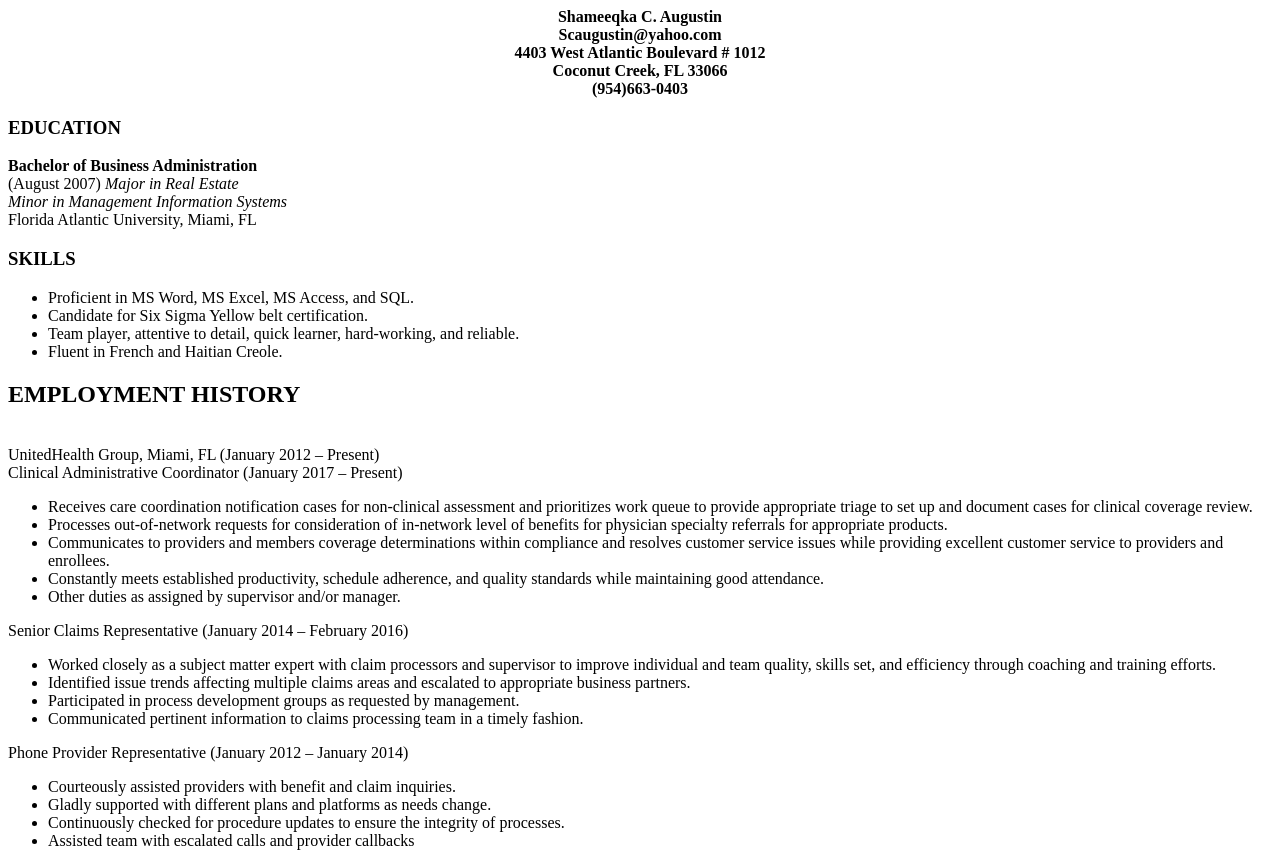
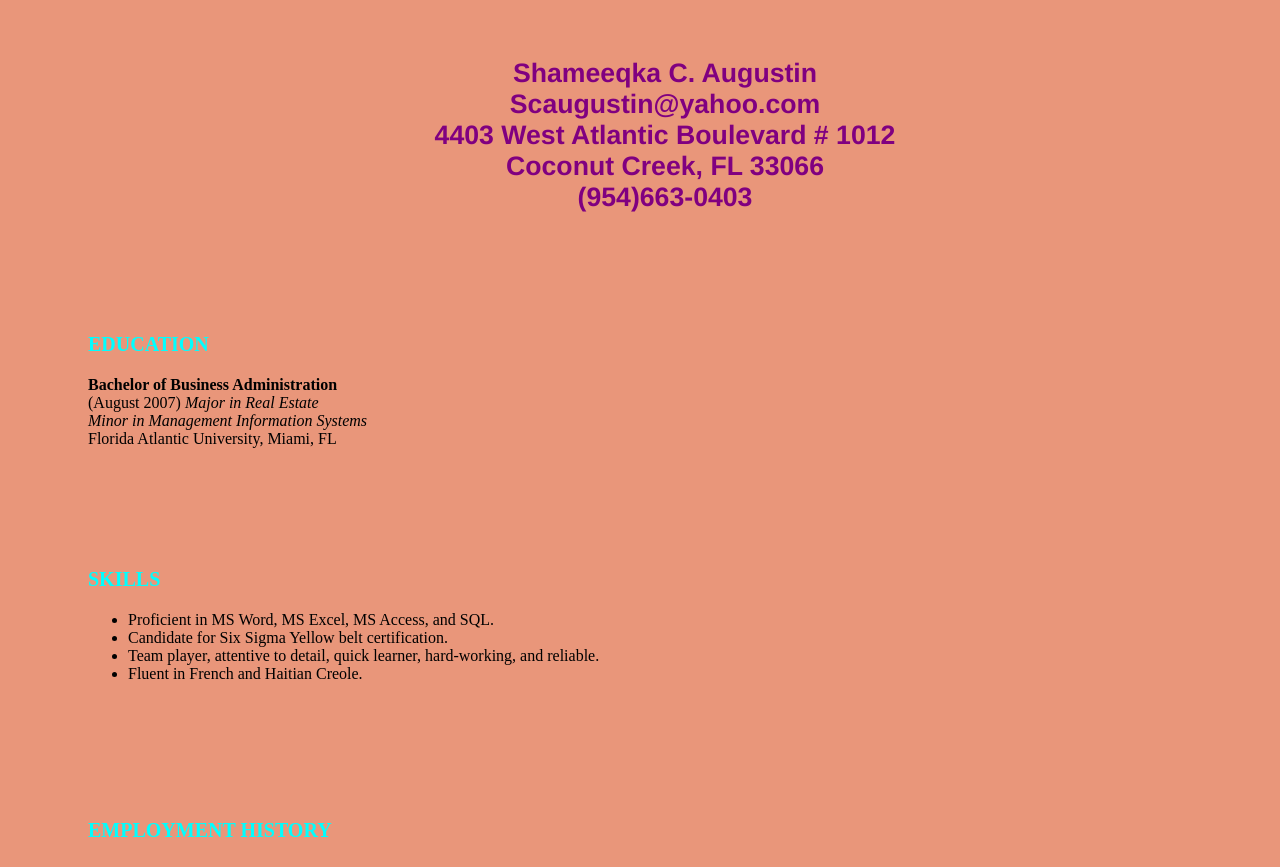
Before and after one commit to codermeeqkster/html-me-something, a plain HTML site: page index.html in a window 1280 px wide. Shown: the top 867 px of the page. Drawn offline with Linux system fonts and the light colour scheme.

Commit message:
Added link to CSS file

```diff
--- a/index.html
+++ b/index.html
@@ -3,6 +3,7 @@
 
 <head>
     <title>Shameeqka's Resume</title>
+    <link rel="stylesheet" href="styles.css">
 </head>
 
 <body>
@@ -34,7 +35,7 @@
             </ul>
         </article>
         <article>
-            <h2>EMPLOYMENT HISTORY</h2><br>
+            <h3>EMPLOYMENT HISTORY</h3><br>
 
             UnitedHealth Group, Miami, FL (January 2012 – Present)<br>
             Clinical Administrative Coordinator (January 2017 – Present)<br>
```
